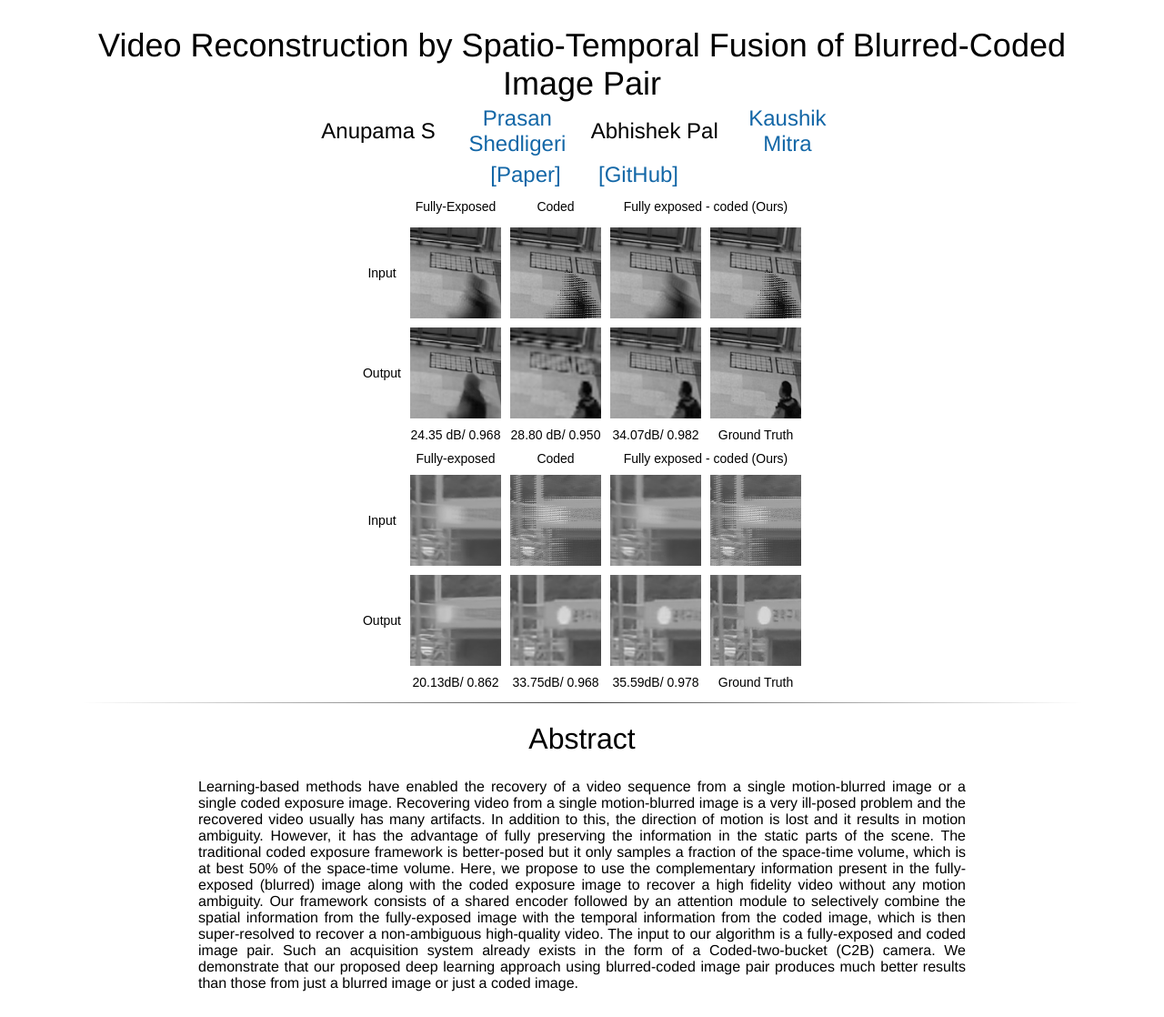
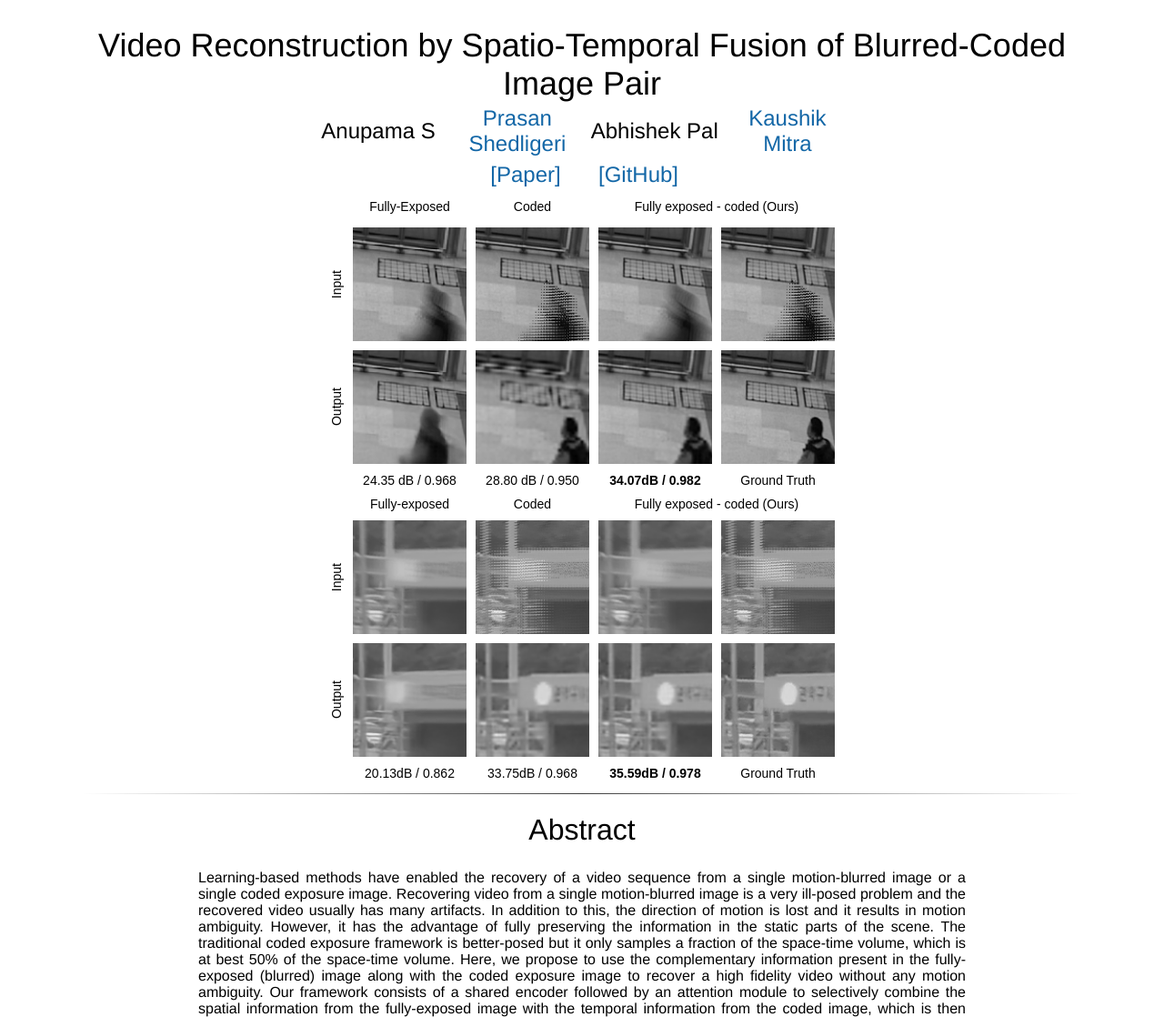
Before and after one commit to asprasan/codedblurred, a plain HTML site: page index.html in a window 1280 px wide. Shown: the top 1118 px of the page at 91% size. Drawn offline with Linux system fonts and the light colour scheme; a script that the page names is missing.

Commit message:
rotating text in the table of teaser figure

```diff
--- a/index.html
+++ b/index.html
@@ -203,24 +203,28 @@
 </thead>
 <tbody>
   <tr>
-    <td class="tg-8jgo">Input</td>
-    <td class="tg-8jgo"><img src="./resources/figure0/cvpr18/seq_01_blurred.png" width="100" height="100"></td>
-    <td class="tg-8jgo"><img src="./resources/figure0/1b/seq_01_bucket01.png" width="100" height="100"></td>
-    <td class="tg-c3ow"><img src="./resources/figure0/c2b/seq_01_blurred.png" width="100" height="100"></td>
-    <td class="tg-c3ow"><img src="./resources/figure0/c2b/seq_01_bucket01.png" width="100" height="100"></td>
+    <td class="tg-8jgo"><SPAN STYLE="writing-mode: vertical-lr;
+                     -ms-writing-mode: tb-rl;
+                     transform: rotate(180deg);">Input</SPAN></td>
+    <td class="tg-8jgo"><img src="./resources/figure0/cvpr18/seq_01_blurred.png" width="125" height="125"></td>
+    <td class="tg-8jgo"><img src="./resources/figure0/1b/seq_01_bucket01.png" width="125" height="125"></td>
+    <td class="tg-c3ow"><img src="./resources/figure0/c2b/seq_01_blurred.png" width="125" height="125"></td>
+    <td class="tg-c3ow"><img src="./resources/figure0/c2b/seq_01_bucket01.png" width="125" height="125"></td>
   </tr>
   <tr>
-    <td class="tg-8jgo">Output</td>
-    <td class="tg-8jgo"><img src="./resources/figure0/cvpr18/cvpr18_01.gif" width="100" height="100"></td>
-    <td class="tg-8jgo"><img src="./resources/figure0/1b/p2c2_01.gif" width="100" height="100"></td>
-    <td class="tg-c3ow"><img src="./resources/figure0/c2b/p2c2_01.gif" width="100" height="100"></td>
-    <td class="tg-c3ow"><img src="./resources/figure0/gt/gt_01.gif" width="100" height="100"></td>
+    <td class="tg-8jgo"><SPAN STYLE="writing-mode: vertical-lr;
+                     -ms-writing-mode: tb-rl;
+                     transform: rotate(180deg);">Output</SPAN></td>
+    <td class="tg-8jgo"><img src="./resources/figure0/cvpr18/cvpr18_01.gif" width="125" height="125"></td>
+    <td class="tg-8jgo"><img src="./resources/figure0/1b/p2c2_01.gif" width="125" height="125"></td>
+    <td class="tg-c3ow"><img src="./resources/figure0/c2b/p2c2_01.gif" width="125" height="125"></td>
+    <td class="tg-c3ow"><img src="./resources/figure0/gt/gt_01.gif" width="125" height="125"></td>
   </tr>
   <tr>
     <td class="tg-c3ow"></td>
-    <td class="tg-c3ow">24.35 dB/ 0.968</td>
-    <td class="tg-c3ow">28.80 dB/ 0.950</td>
-    <td class="tg-c3ow">34.07dB/ 0.982</td>
+    <td class="tg-c3ow">24.35 dB / 0.968</td>
+    <td class="tg-c3ow">28.80 dB / 0.950</td>
+    <td class="tg-c3ow"><span style="font-weight:bold">34.07dB / 0.982</span></td>
     <td class="tg-c3ow">Ground Truth</td>
   </tr>
   <tr>
@@ -230,24 +234,28 @@
     <td class="tg-c3ow" colspan="2">Fully exposed - coded (Ours)</td>
   </tr>
   <tr>
-    <td class="tg-8jgo">Input</td>
-    <td class="tg-8jgo"><img src="./resources/figure0/cvpr18/seq_06_blurred.png" width="100" height="100"></td>
-    <td class="tg-8jgo"><img src="./resources/figure0/1b/seq_06_bucket01.png" width="100" height="100"></td>
-    <td class="tg-c3ow"><img src="./resources/figure0/c2b/seq_06_blurred.png" width="100" height="100"></td>
-    <td class="tg-c3ow"><img src="./resources/figure0/c2b/seq_06_bucket01.png" width="100" height="100"></td>
+    <td class="tg-8jgo"><SPAN STYLE="writing-mode: vertical-lr;
+                     -ms-writing-mode: tb-rl;
+                     transform: rotate(180deg);">Input</SPAN></td>
+    <td class="tg-8jgo"><img src="./resources/figure0/cvpr18/seq_06_blurred.png" width="125" height="125"></td>
+    <td class="tg-8jgo"><img src="./resources/figure0/1b/seq_06_bucket01.png" width="125" height="125"></td>
+    <td class="tg-c3ow"><img src="./resources/figure0/c2b/seq_06_blurred.png" width="125" height="125"></td>
+    <td class="tg-c3ow"><img src="./resources/figure0/c2b/seq_06_bucket01.png" width="125" height="125"></td>
   </tr>
   <tr>
-    <td class="tg-8jgo">Output</td>
-    <td class="tg-8jgo"><img src="./resources/figure0/cvpr18/cvpr18_06.gif" width="100" height="100"></td>
-    <td class="tg-8jgo"><img src="./resources/figure0/1b/p2c2_06.gif" width="100" height="100"></td>
-    <td class="tg-c3ow"><img src="./resources/figure0/c2b/p2c2_06.gif" width="100" height="100"></td>
-    <td class="tg-c3ow"><img src="./resources/figure0/gt/gt_06.gif" width="100" height="100"></td>
+    <td class="tg-8jgo"><SPAN STYLE="writing-mode: vertical-lr;
+                     -ms-writing-mode: tb-rl;
+                     transform: rotate(180deg);">Output</SPAN></td>
+    <td class="tg-8jgo"><img src="./resources/figure0/cvpr18/cvpr18_06.gif" width="125" height="125"></td>
+    <td class="tg-8jgo"><img src="./resources/figure0/1b/p2c2_06.gif" width="125" height="125"></td>
+    <td class="tg-c3ow"><img src="./resources/figure0/c2b/p2c2_06.gif" width="125" height="125"></td>
+    <td class="tg-c3ow"><img src="./resources/figure0/gt/gt_06.gif" width="125" height="125"></td>
   </tr>
   <tr>
     <td class="tg-c3ow"></td>
-    <td class="tg-c3ow">20.13dB/ 0.862</td>
-    <td class="tg-c3ow">33.75dB/ 0.968</td>
-    <td class="tg-c3ow">35.59dB/ 0.978</td>
+    <td class="tg-c3ow">20.13dB / 0.862</td>
+    <td class="tg-c3ow">33.75dB / 0.968</td>
+    <td class="tg-c3ow"><span style="font-weight:bold">35.59dB / 0.978</span></td>
     <td class="tg-c3ow">Ground Truth</td>
   </tr>
 </tbody>
```
